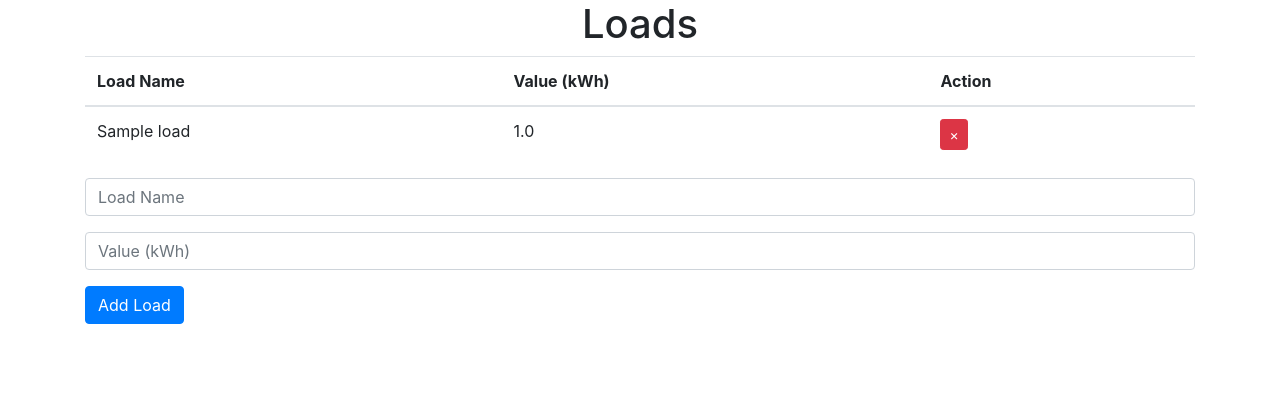
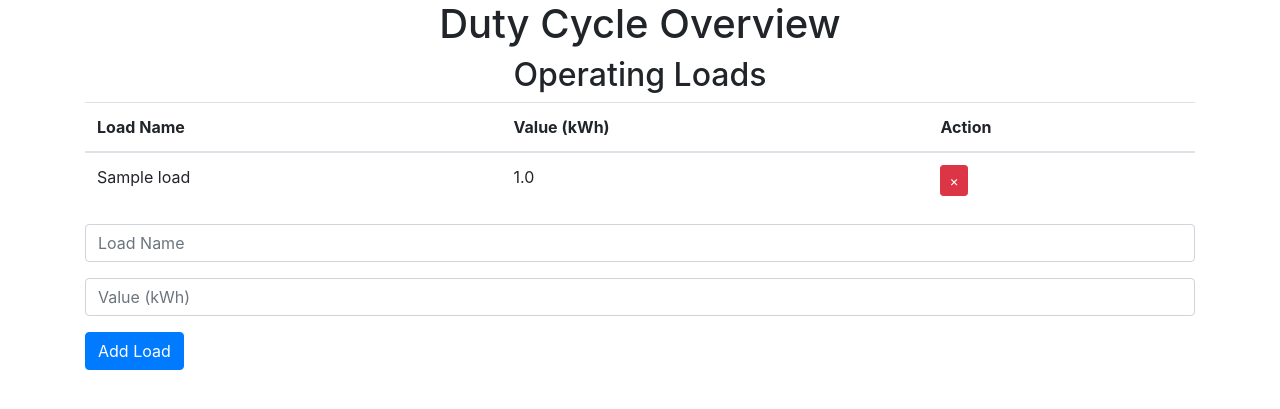
Before and after one commit to angelsen/HPS-Flask-Web-App, a Flask app: page /projects/1/duty-cycle/1 in a window 1280 px wide. Shown: the part 56-465 px from the top of the page. Run offline with Flask 3, Linux system fonts and the light colour scheme; a user stored in the database is signed in; tables that the repository leaves empty hold one stand-in row (values such as "Sample post"); parts of the project's set-up code (start-up, migrations or seed data) failed here and were passed over; some libraries are stand-ins or nearby versions.

Commit message:
Split the different blueprints so its easier to maintain and expand

```diff
--- a/website/__init__.py
+++ b/website/__init__.py
@@ -19,7 +19,7 @@ def create_app():
 
     from .main.views import main as main_blueprint
     from .auth.views import auth as auth_blueprint
-    from .project.projects.views import projects as projects_blueprint
+    from .projects.views import projects as projects_blueprint
     #from .project.project_detail.views import project_detail as project_detail_blueprint
     #from .project.duty_cycle.views import duty_cycle as duty_cycle_blueprint
 
--- a/website/project/duty_cycle/views.py
+++ /dev/null
@@ -1,84 +0,0 @@
-from flask import Blueprint, render_template, request, flash, redirect, url_for
-from flask_login import login_required, current_user
-from ...models import DutyCycle, Load
-from ... import db
-
-duty_cycle_blueprint = Blueprint('duty_cycle', __name__, template_folder='templates')
-duty_cycle = 'projects.project_detail.duty_cycle'
-
-duty_cycle_blueprint.endpoint()
-
-# Create a new duty cycle within the project
-@duty_cycle_blueprint.route('', methods=['POST'])
-@login_required
-def create_duty_cycle(project_id):
-    duty_cycle_name = request.form.get('duty_cycle_name')
-    if duty_cycle_name:
-        new_duty_cycle = DutyCycle(name=duty_cycle_name, project_id=project_id)
-        db.session.add(new_duty_cycle)
-        db.session.commit()
-        flash('Duty cycle added successfully!', 'success')
-    else:
-        flash('Duty cycle name is required!', 'error')
-    return redirect(url_for('project.project_detail', project_id=project_id))
-
-# Retrieve a specific duty cycle and its loads
-@duty_cycle_blueprint.route('/<int:duty_cycle_id>', methods=['GET'])
-@login_required
-def get_duty_cycle(project_id, duty_cycle_id):
-    duty_cycle = DutyCycle.query.get_or_404(duty_cycle_id)
-    if duty_cycle.project_id != project_id:
-        flash('Duty cycle does not belong to the specified project.', 'error')
-        return redirect(url_for('main.home'))
-    return render_template('duty_cycle.html', user=current_user, duty_cycle=duty_cycle)
-
-# Delete a specific duty cycle
-@duty_cycle_blueprint.route('/<int:duty_cycle_id>', methods=['POST', 'DELETE'])
-@login_required
-def delete_duty_cycle(project_id, duty_cycle_id):
-    # Check if the hidden _method field is present and if its value is 'DELETE', or if the actual HTTP method is 'DELETE'
-    if request.form.get('_method') == 'DELETE' or request.method == 'DELETE':
-        duty_cycle = DutyCycle.query.get_or_404(duty_cycle_id)
-        if duty_cycle.project_id != project_id:
-            flash('Duty cycle does not belong to the specified project.', 'error')
-            return redirect(url_for('main.home'))
-        db.session.delete(duty_cycle)
-        db.session.commit()
-        flash('Duty cycle deleted!', 'success')
-    return redirect(url_for('project.project_detail', project_id=project_id))
-
-# Add a new load to a duty cycle
-@duty_cycle_blueprint.route('/<int:duty_cycle_id>/load', methods=['POST'])
-@login_required
-def add_load_to_duty_cycle(project_id, duty_cycle_id):
-    load_name = request.form.get('load_name')
-    load_value = request.form.get('load_value')
-    if not load_name or not load_value:
-        flash('Load name and value are required!', category='error')
-    else:
-        try:
-            load_value = float(load_value)  # Convert the string to a float
-            new_load = Load(name=load_name, value=load_value, duty_cycle_id=duty_cycle_id)
-            db.session.add(new_load)
-            db.session.commit()
-            flash('Load added!', category='success')
-        except ValueError:
-            flash('Please enter a valid number for the load value.', category='error')
-    #return redirect(url_for('duty_cycle.get_duty_cycle', project_id=project_id, duty_cycle_id=duty_cycle_id))
-    return redirect(url_for(f'{duty_cycle}.get_duty_cycle', project_id=project_id, duty_cycle_id=duty_cycle_id))
-
-# Delete a specific load from a duty cycle
-@duty_cycle_blueprint.route('/<int:duty_cycle_id>/load/<int:load_id>', methods=['POST', 'DELETE'])
-@login_required
-def delete_load(project_id, duty_cycle_id, load_id):
-    # Check if the hidden _method field is present and if its value is 'DELETE', or if the actual HTTP method is 'DELETE'
-    if request.form.get('_method') == 'DELETE' or request.method == 'DELETE':
-        load = Load.query.get_or_404(load_id)
-        if load.duty_cycle_id != duty_cycle_id:
-            flash('Load does not belong to the specified duty cycle or project.', 'error')
-            return redirect(url_for('main.home'))
-        db.session.delete(load)
-        db.session.commit()
-        flash('Load deleted!', category='success')
-    # Redirect to the duty cycle detail page
-    return redirect(url_for(f'{duty_cycle}.get_duty_cycle', project_id=project_id, duty_cycle_id=duty_cycle_id))
--- a/website/project/duty_cycle/templates/duty_cycle.html
+++ b/website/projects/project_detail/duty_cycle/operating_loads/templates/operating_loads.html
@@ -1,9 +1,4 @@
-{% extends "base.html" %}
-
-{% block title %}Duty Cycle Name{% endblock %}
-
-{% block content %}
-<h1 align="center">Loads</h1>
+<h2 align="center">Operating Loads</h2>
 <table class="table" id="loads">
   <thead>
     <tr>
@@ -18,7 +13,7 @@
       <td>{{ load.name }}</td>
       <td>{{ load.value }}</td>
       <td>
-        <form method="POST" action="{{ url_for('projects.project_detail.duty_cycle.delete_load', project_id=duty_cycle.project_id, duty_cycle_id=duty_cycle.id, load_id=load.id) }}">
+        <form method="POST" action="{{ url_for('projects.project_detail.duty_cycle.operating_load.delete_load', project_id=duty_cycle.project_id, duty_cycle_id=duty_cycle.id, load_id=load.id) }}">
           <input type="hidden" name="_method" value="DELETE">
           <button type="submit" class="btn btn-danger btn-sm">&times;</button>
         </form>
@@ -27,7 +22,7 @@
     {% endfor %}
   </tbody>
 </table>
-<form method="POST" action="{{ url_for('projects.project_detail.duty_cycle.add_load_to_duty_cycle', project_id=duty_cycle.project_id, duty_cycle_id=duty_cycle.id) }}">
+<form method="POST" action="{{ url_for('projects.project_detail.duty_cycle.operating_load.add_load_to_duty_cycle', project_id=duty_cycle.project_id, duty_cycle_id=duty_cycle.id) }}">
   <div class="form-group">
     <input type="text" name="load_name" placeholder="Load Name" required class="form-control">
   </div>
@@ -36,4 +31,3 @@
   </div>
   <button type="submit" class="btn btn-primary">Add Load</button>
 </form>
-{% endblock %}
--- /dev/null
+++ b/website/projects/project_detail/duty_cycle/templates/duty_cycle.html
@@ -0,0 +1,11 @@
+{% extends "base.html" %}
+
+{% block title %}Duty Cycle Overview{% endblock %}
+
+{% block content %}
+<h1 align="center">Duty Cycle Overview</h1>
+
+<!-- Correct the path to where Flask expects the template to be -->
+{% include 'operating_loads.html' %}
+
+{% endblock %}
--- /dev/null
+++ b/website/projects/project_detail/duty_cycle/views.py
@@ -0,0 +1,49 @@
+from flask import Blueprint, render_template, request, flash, redirect, url_for
+from flask_login import login_required, current_user
+from .... models import DutyCycle, Load
+from .... import db
+
+duty_cycle_blueprint = Blueprint('duty_cycle', __name__, template_folder='templates')
+duty_cycle = 'projects.project_detail.duty_cycle'
+
+from . operating_loads.views import operating_loads_blueprint
+duty_cycle_blueprint.register_blueprint(operating_loads_blueprint, url_prefix='/<int:duty_cycle_id>/operating-load')
+
+# Create a new duty cycle within the project
+@duty_cycle_blueprint.route('', methods=['POST'])
+@login_required
+def create_duty_cycle(project_id):
+    duty_cycle_name = request.form.get('duty_cycle_name')
+    if duty_cycle_name:
+        new_duty_cycle = DutyCycle(name=duty_cycle_name, project_id=project_id)
+        db.session.add(new_duty_cycle)
+        db.session.commit()
+        flash('Duty cycle added successfully!', 'success')
+    else:
+        flash('Duty cycle name is required!', 'error')
+    return redirect(url_for('projects.project_detail.view_project', project_id=project_id))
+
+# Retrieve a specific duty cycle and its loads
+@duty_cycle_blueprint.route('/<int:duty_cycle_id>', methods=['GET'])
+@login_required
+def get_duty_cycle(project_id, duty_cycle_id):
+    duty_cycle = DutyCycle.query.get_or_404(duty_cycle_id)
+    if duty_cycle.project_id != project_id:
+        flash('Duty cycle does not belong to the specified project.', 'error')
+        return redirect(url_for('main.home'))
+    return render_template('duty_cycle.html', user=current_user, duty_cycle=duty_cycle)
+
+# Delete a specific duty cycle
+@duty_cycle_blueprint.route('/<int:duty_cycle_id>', methods=['POST', 'DELETE'])
+@login_required
+def delete_duty_cycle(project_id, duty_cycle_id):
+    # Check if the hidden _method field is present and if its value is 'DELETE', or if the actual HTTP method is 'DELETE'
+    if request.form.get('_method') == 'DELETE' or request.method == 'DELETE':
+        duty_cycle = DutyCycle.query.get_or_404(duty_cycle_id)
+        if duty_cycle.project_id != project_id:
+            flash('Duty cycle does not belong to the specified project.', 'error')
+            return redirect(url_for('main.home'))
+        db.session.delete(duty_cycle)
+        db.session.commit()
+        flash('Duty cycle deleted!', 'success')
+    return redirect(url_for('projects.project_detail.view_project', project_id=project_id))
--- a/website/project/project_detail/views.py
+++ b/website/projects/project_detail/views.py
@@ -1,11 +1,11 @@
 from flask import Blueprint, render_template, request, flash, redirect, url_for
 from flask_login import login_required, current_user
-from ...models import Project, DutyCycle
+from ... models import Project, DutyCycle
 from ... import db
 
 project_detail = Blueprint('project_detail', __name__, template_folder='templates')
 
-from ..duty_cycle.views import duty_cycle_blueprint
+from . duty_cycle.views import duty_cycle_blueprint
 project_detail.register_blueprint(duty_cycle_blueprint, url_prefix='/duty-cycle')
 
 @project_detail.route('', methods=['GET', 'POST'])
--- a/website/project/projects/views.py
+++ b/website/projects/views.py
@@ -1,11 +1,11 @@
 from flask import Blueprint, render_template, request, flash, redirect, url_for
 from flask_login import login_required, current_user
-from ...models import Project
-from ... import db
+from .. models import Project
+from .. import db
 
 projects = Blueprint('projects', __name__, template_folder='templates')
 
-from ..project_detail.views import project_detail
+from . project_detail.views import project_detail
 projects.register_blueprint(project_detail, url_prefix='/<int:project_id>')
 
 
```
Also changed, not shown: website/projects/project_detail/duty_cycle/operating_loads/views.py (added, +43 -0 lines), website/projects/__init__.py (added), website/projects/project_detail/__init__.py (added), website/projects/project_detail/duty_cycle/__init__.py (added), website/projects/project_detail/duty_cycle/operating_loads/__init__.py (added), website/projects/project_detail/duty_cycle/operating_schedule/__init__.py (added), website/projects/project_detail/duty_cycle/operating_schedule/templates/operating_schedule.html (added), website/projects/project_detail/duty_cycle/operating_schedule/views.py (added), website/projects/project_detail/templates/project_detail.html (renamed from website/project/project_detail/templates/project_detail.html), website/projects/templates/projects.html (renamed from website/project/projects/templates/projects.html).
